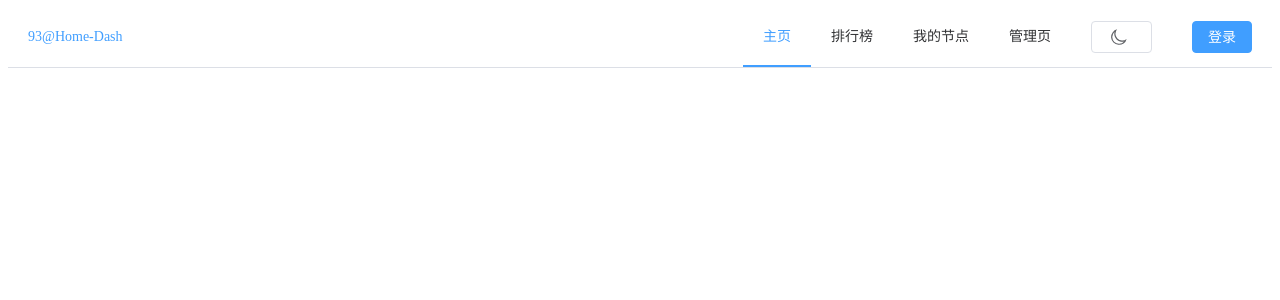
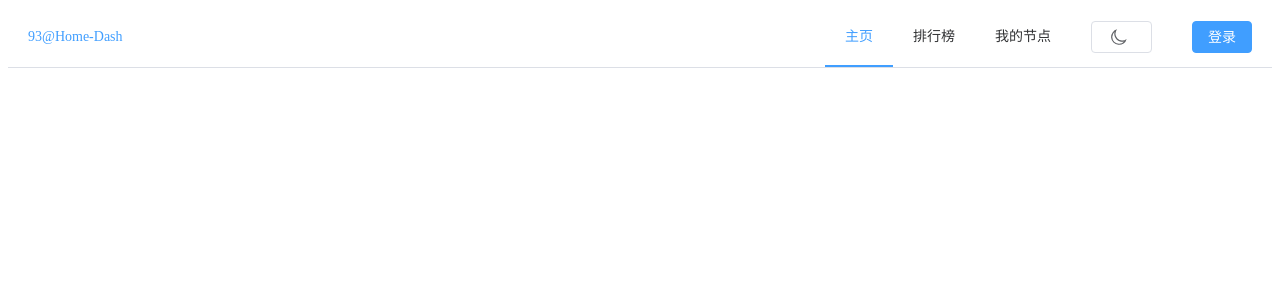
Before and after one commit to unify-z/Open93AtHome-Dashboard, a Vue app: page / in a window 1280 px wide. Shown: the top 300 px of the page. Built offline with nearby package versions, Linux system fonts and the light colour scheme.

Commit message:
修复非管理员显示管理入口的bug

```diff
--- a/src/App.vue
+++ b/src/App.vue
@@ -8,7 +8,7 @@
       <el-menu-item index="1" @click="router.push('/dashboard')">主页</el-menu-item>
       <el-menu-item index="2" @click="router.push('/dashboard/rank')">排行榜</el-menu-item>
       <el-menu-item index="3" @click="router.push('/dashboard/myclusters')">我的节点</el-menu-item>
-      <el-menu-item  index="4" v-if="isAdmin.valueOf" @click="router.push('/dashboard/admin')">管理页</el-menu-item>
+      <el-menu-item  index="4" v-if="isAdmin" @click="router.push('/dashboard/admin')">管理页</el-menu-item>
       <el-menu-item>
         <el-button @click="switchThemes()">
           <el-icon>
@@ -41,16 +41,20 @@ import Cookies from 'js-cookie'
 const activeIndex = ref('1')
 const router = useRouter()
 
-const isTokenPresent = (): boolean => {
-  const token = Cookies.get('token');
-  return !!token;
-}
-const isAdmin = ref(false)
+
+let isAdmin = ref(false)
 const userInfo = ref({
   avatar_url: '',
   login: '',
 })
-
+const isTokenPresent = (): boolean => {
+  const token = Cookies.get('token');
+  if (!token){
+    isAdmin.value = false
+    console.log(isAdmin.value)
+  }
+  return !!token;
+}
 const getuserinfo = async () => {
   try {
     const response = await axios.get('https://saltwood.top:9393/93AtHome/dashboard/user/profile', {
```
